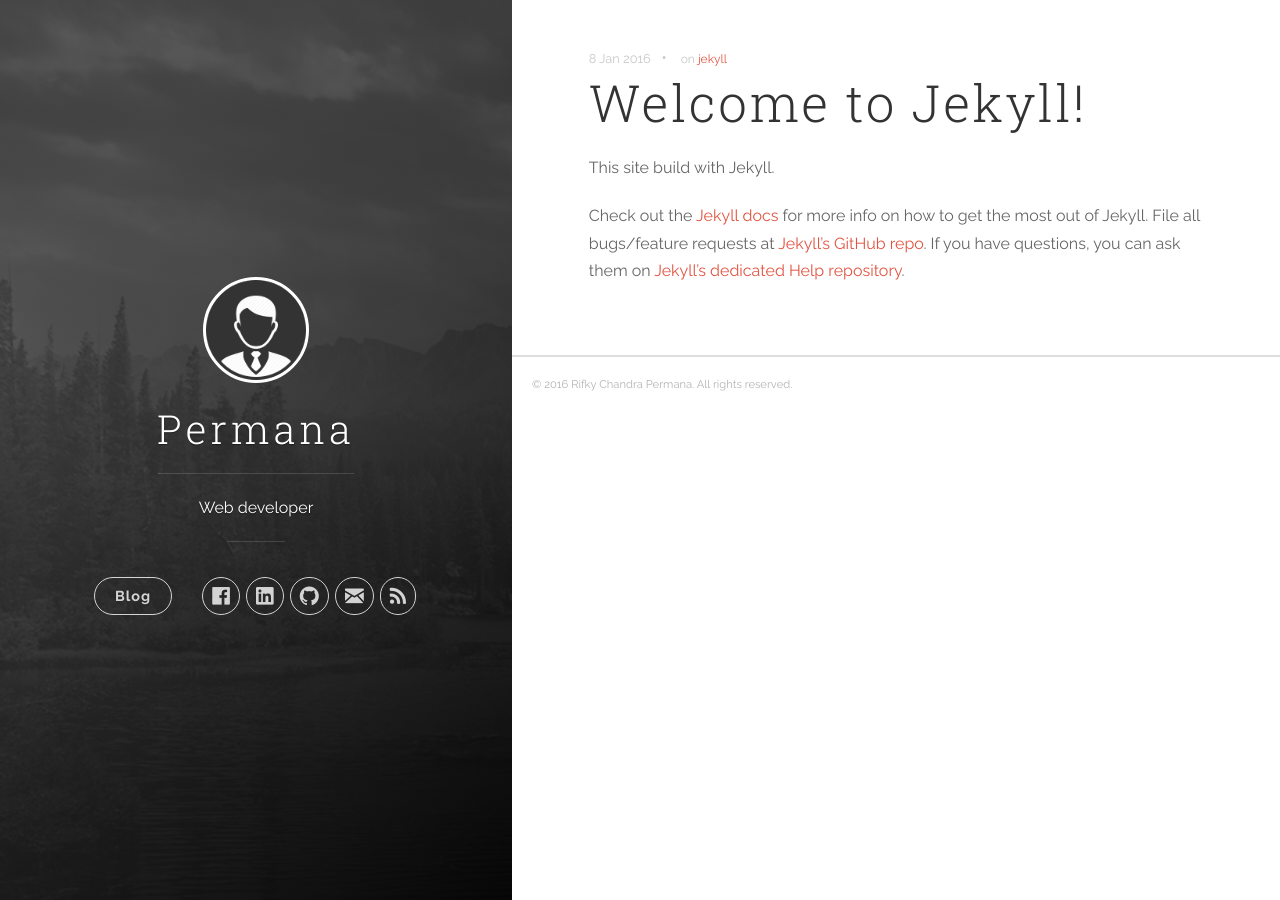
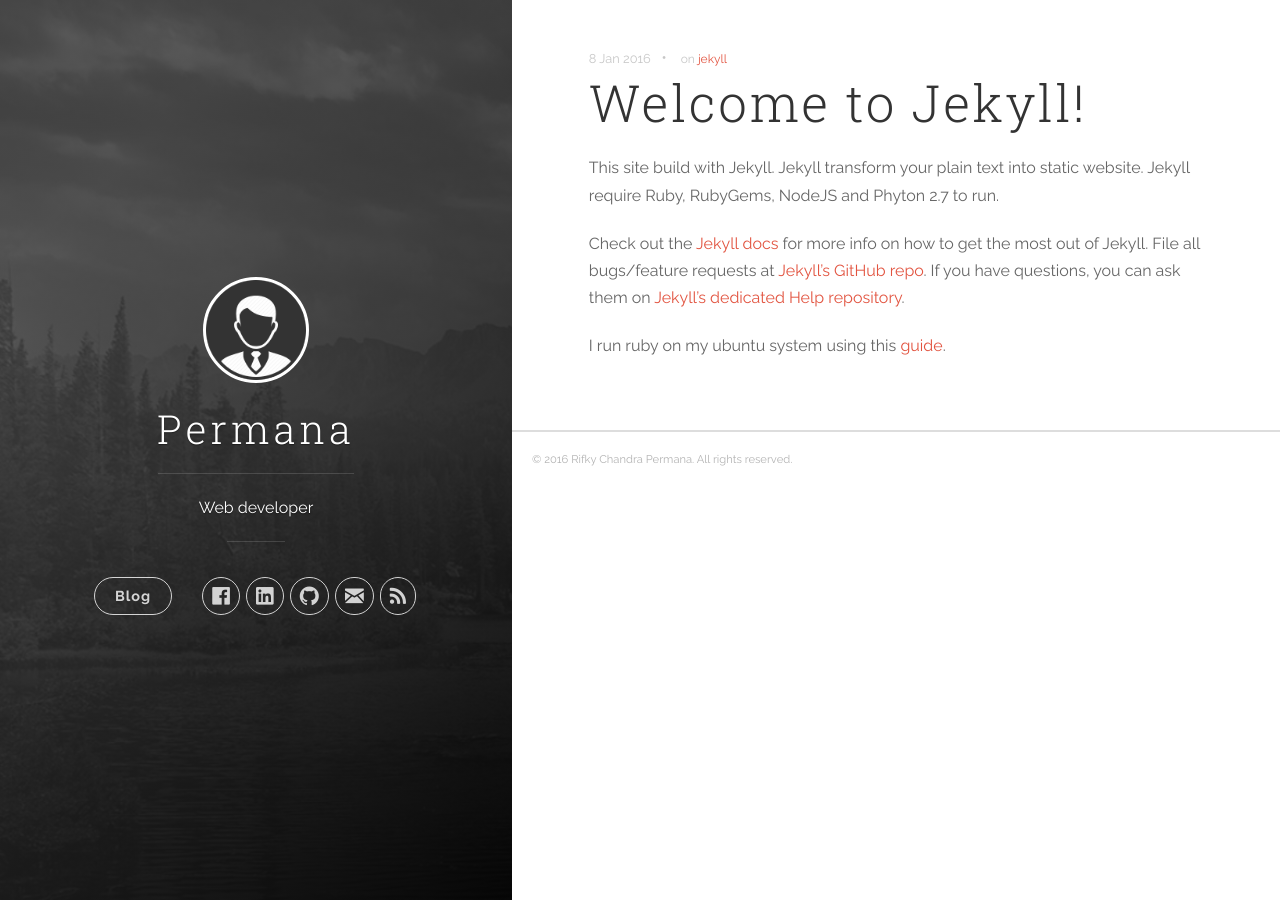
Before and after one commit to rifkycp/rifkycp.github.io, a Jekyll site: the page built from _posts/2016-01-08-welcome-to-jekyll.markdown, in a window 1280 px wide. Built offline with Jekyll 4.4.1, drawn with Linux system fonts in a browser that asks for light colours; nearby versions of some CDN libraries.

Commit message:
add content

```diff
--- a/_posts/2016-01-08-welcome-to-jekyll.markdown
+++ b/_posts/2016-01-08-welcome-to-jekyll.markdown
@@ -5,10 +5,14 @@ categories: [jekyll]
 tags: [jekyll]
 ---
 
-This site build with Jekyll.
+This site build with Jekyll. Jekyll transform your plain text into static website. Jekyll require Ruby, RubyGems, NodeJS and Phyton 2.7 to run.
 
 Check out the [Jekyll docs][jekyll] for more info on how to get the most out of Jekyll. File all bugs/feature requests at [Jekyll’s GitHub repo][jekyll-gh]. If you have questions, you can ask them on [Jekyll’s dedicated Help repository][jekyll-help].
+
+I run ruby on my ubuntu system using this [guide][brightbox-ubuntu].
 
 [jekyll]:      http://jekyllrb.com
 [jekyll-gh]:   https://github.com/jekyll/jekyll
 [jekyll-help]: https://github.com/jekyll/jekyll-help
+[ruby]:        https://www.ruby-lang.org
+[brightbox-ubuntu]:   https://www.brightbox.com/docs/ruby/ubuntu/#Gembinaries
```
